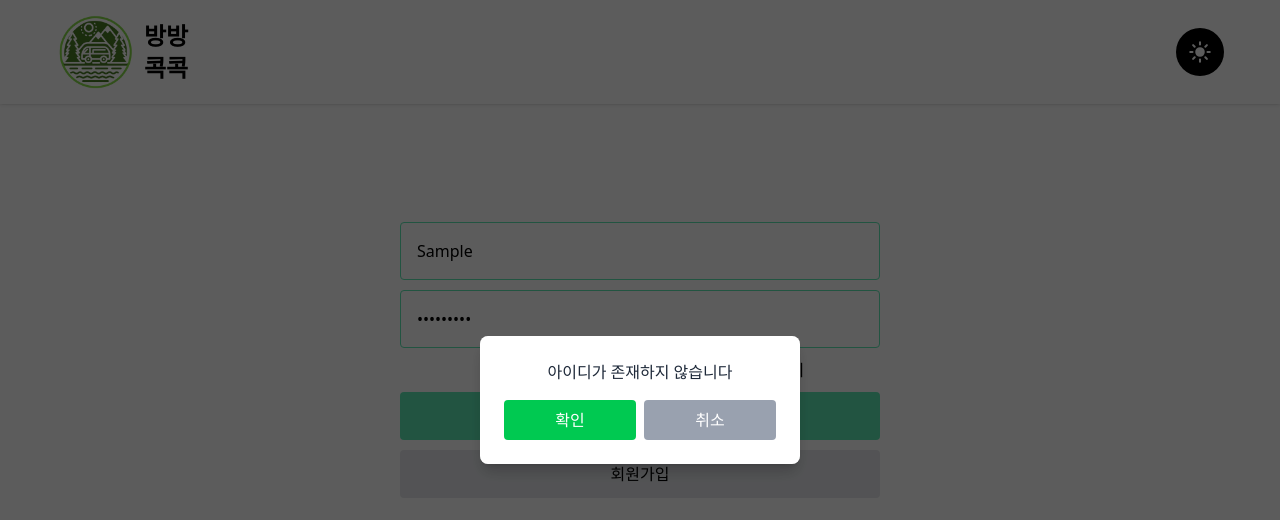
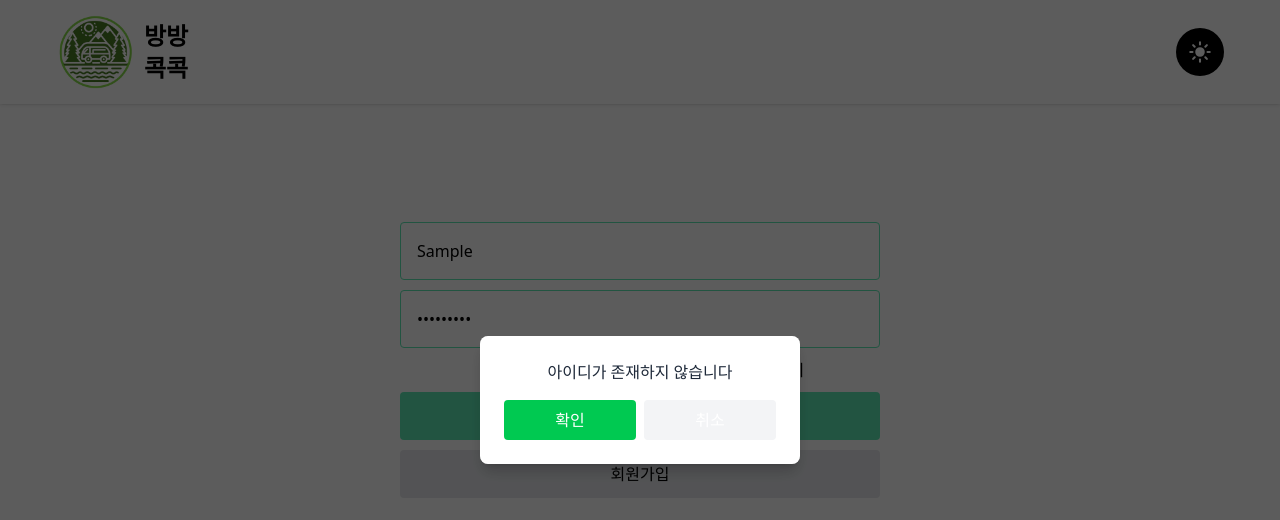
Before and after one commit to kunghwan/lastProject, a Next.js app: page /signin in a window 1280 px wide. Both pictures are taken after typing "Sample", "Sample123" into the empty fields and a click on the button "로그인". Shown: the top 520 px of the page. Built offline with nearby package versions, Linux system fonts and the light colour scheme; no server answers; the database is empty.

Commit message:
global css Update theme

```diff
--- a/src/app/globals.css
+++ b/src/app/globals.css
@@ -1,6 +1,10 @@
 @import "tailwindcss";
 
 @custom-variant dark (&:where(.dark, .dark *));
+
+@theme {
+  --color-primary: var(--color-emerald-300);
+}
 
 @layer base {
   button,
--- a/src/app/signin/page.tsx
+++ b/src/app/signin/page.tsx
@@ -274,6 +274,6 @@ export default LoginForm;
 
 const Find = "cursor-pointer dark:text-[#C5E3DB]";
 const LoginButton =
-  "p-3 rounded w-90 cursor-pointer bg-emerald-300 lg:w-120 dark:text-gray-700 dark:bg-green-200";
+  "p-3 rounded w-90 cursor-pointer bg-primary lg:w-120 dark:text-gray-700 dark:bg-green-200";
 const SignUserButton =
   "p-3 rounded w-90 cursor-pointer bg-gray-200 text-center lg:w-120 dark:text-gray-700 dark:bg-gray-300 ";
--- a/src/components/AlertModal.tsx
+++ b/src/components/AlertModal.tsx
@@ -66,7 +66,7 @@ const AlertModal = () => {
               className={`flex-1 py-2 rounded text-white transition outline-none  ${
                 btn.isGreen
                   ? "bg-green-500 hover:bg-green-600 "
-                  : "bg-gray-400 hover:bg-gray-500 "
+                  : "bg-gray-100  hover:bg-gray-300  "
               }`}
             >
               {btn.text || "확인"}
```
